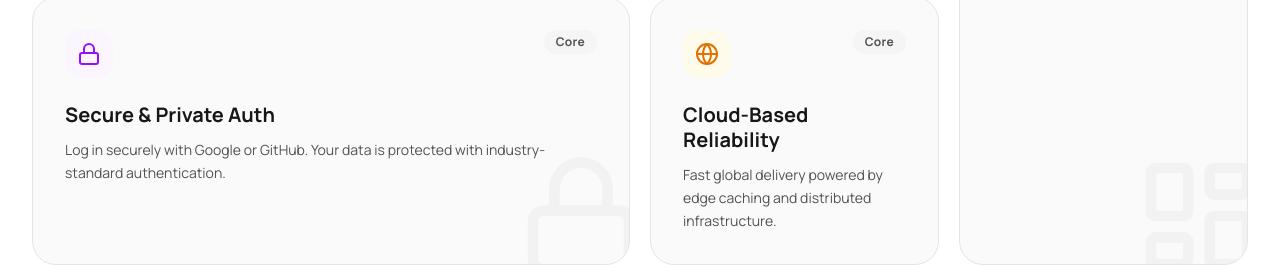
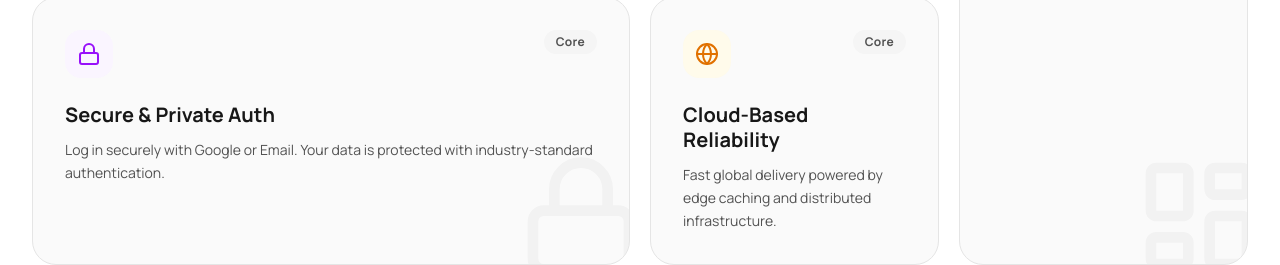
Before and after one commit to Sagar141005/Morphly, a Next.js app: page / in a window 1280 px wide. Shown: the part 2980-3245 px from the top of the page. Built offline with nearby package versions, Linux system fonts and the light colour scheme; no server answers.

Commit message:
style(ui): improve and unify styling

```diff
--- a/src/components/landing/Accordion.tsx
+++ b/src/components/landing/Accordion.tsx
@@ -36,7 +36,7 @@ export default function Accordion({ items }: AccordionProps) {
         return (
           <div
             key={index}
-            className={`border rounded-2xl transition-all duration-300 ${
+            className={`border rounded-3xl transition-all duration-300 ${
               isOpen
                 ? "bg-neutral-50 dark:bg-neutral-800/50 border-blue-200 dark:border-blue-900"
                 : "bg-white dark:bg-neutral-900 border-neutral-200 dark:border-neutral-800 hover:border-neutral-300 dark:hover:border-neutral-700"
--- a/src/components/landing/Features.tsx
+++ b/src/components/landing/Features.tsx
@@ -77,7 +77,7 @@ const features = [
     icon: Lock,
     title: "Secure & Private Auth",
     description:
-      "Log in securely with Google or GitHub. Your data is protected with industry-standard authentication.",
+      "Log in securely with Google or Email. Your data is protected with industry-standard authentication.",
     color: "text-purple-600 dark:text-purple-400",
     bgColor: "bg-purple-50 dark:bg-purple-900/20",
     gradient: "from-purple-500/10",
```
